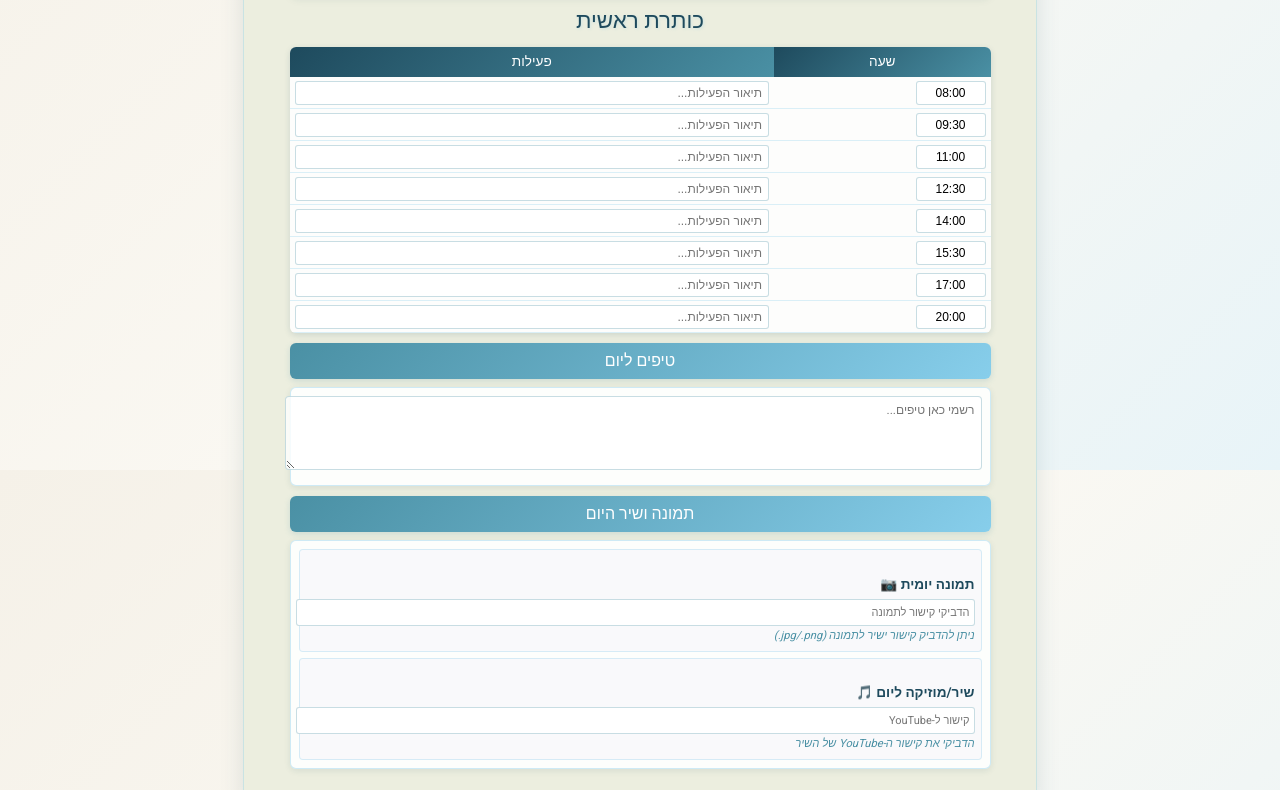
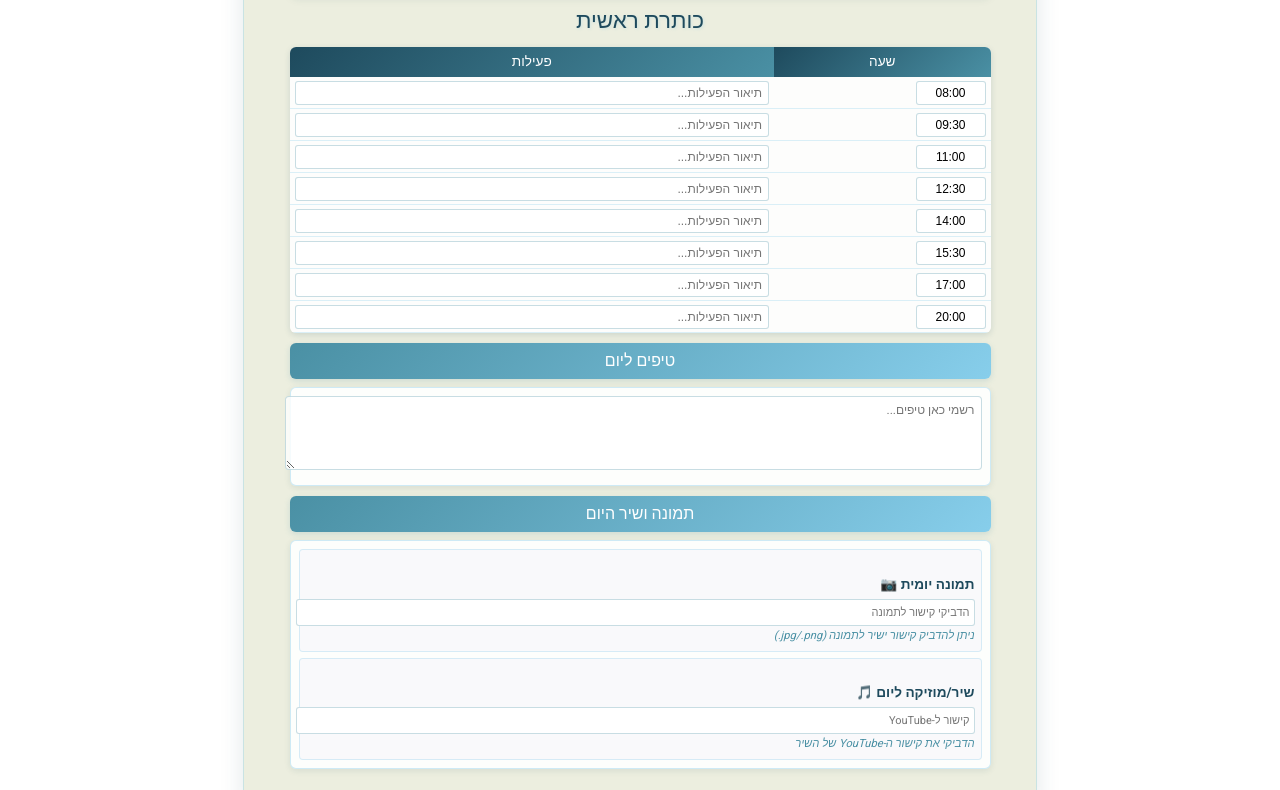
Before and after one commit to ilaydamari/Calender, a plain HTML site: page index.html in a window 1280 px wide. Shown: the part 330-1120 px from the top of the page. Drawn offline with Linux system fonts and the light colour scheme.

Commit message:
Update index.html

```diff
--- a/index.html
+++ b/index.html
@@ -14,8 +14,8 @@
     html, body { height: 100%; }
     body{
       margin:0;
-      background: linear-gradient(135deg, #f5f1e8 0%, #faf8f2 50%, #e8f4f8 100%);
-      color:#FFFFF0;
+      background: white;
+      color: linear-gradient(135deg, #f5f1e8 0%, #faf8f2 50%, #e8f4f8 100%);
       font-family:'Heebo', Arial, sans-serif;
       line-height:1.5;
       display:flex; justify-content:center;
```
